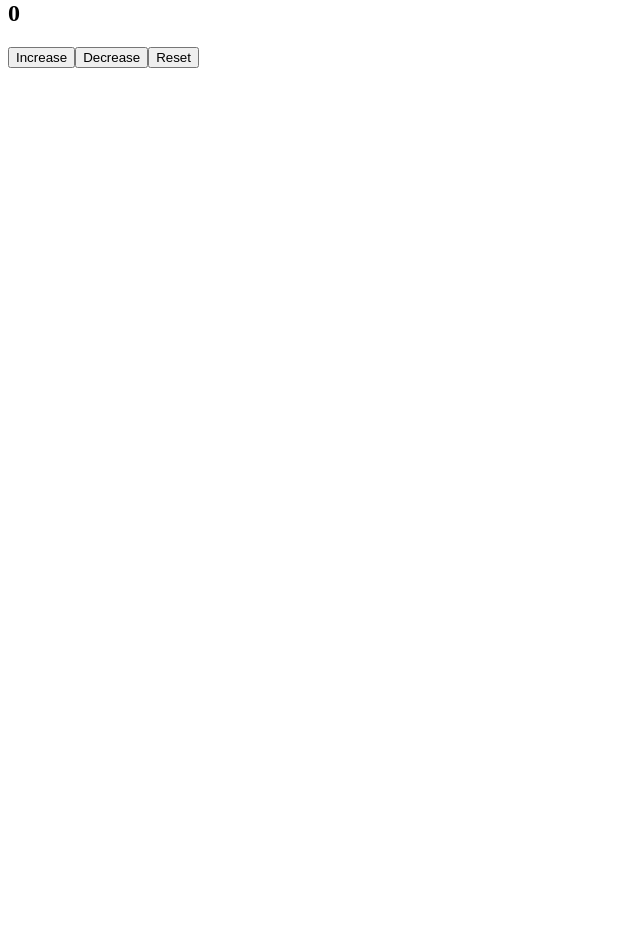
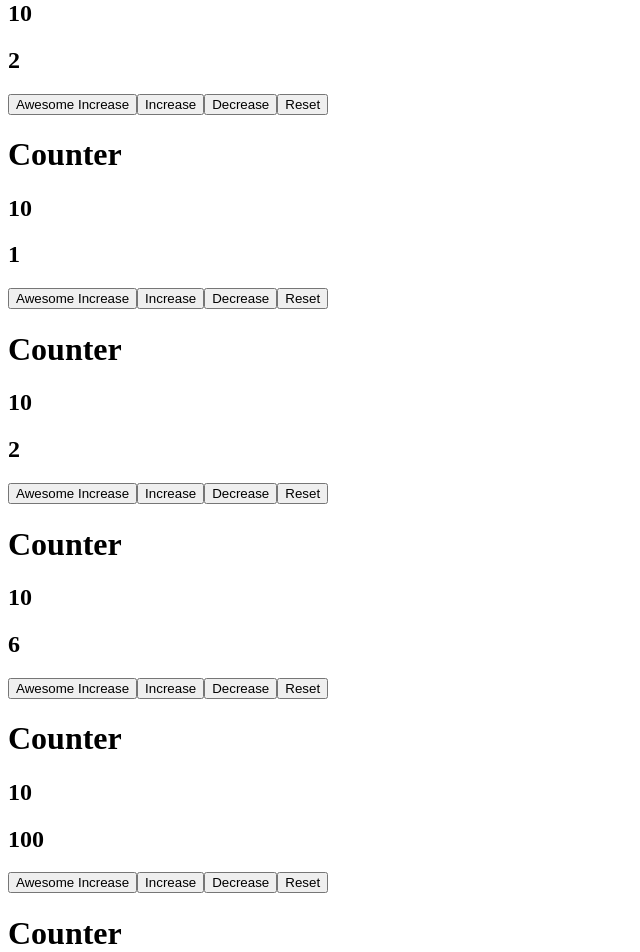
Before and after one commit to MartynaBartniczak/React, a React (Create React App) app: page / in a window 1280 px wide. Shown: the part 80-1032 px from the top of the page, without its empty margins (0-640 px from the left). Before the commit the page ends 800 px from the top, so only its background shows below. Built offline with nearby package versions, Linux system fonts and the light colour scheme.

Commit message:
koniec na dzis

```diff
--- a/src/components/App.js
+++ b/src/components/App.js
@@ -3,9 +3,48 @@ import React from 'react'
 import Counter from './Counter'
 
 export default class App extends React.Component {
+  state = {
+    commonCounterValue: 10
+  }
+
+  inceaseCommonCounter = () => {
+    this.setState({
+      commonCounterValue: this.state.commonCounterValue+1
+    })
+  }
+
   render() {
     return (
       <div>
+        <Counter
+          deltaValue={2}
+          handleIncrementClick={this.inceaseCommonCounter}
+          sharedValue={this.state.commonCounterValue}/>
+        <Counter
+          deltaValue={1}
+          handleIncrementClick={this.inceaseCommonCounter}
+          sharedValue={this.state.commonCounterValue}/>
+        <Counter
+          deltaValue={2}
+          handleIncrementClick={this.inceaseCommonCounter}
+          sharedValue={this.state.commonCounterValue}/>
+        <Counter
+          deltaValue={6}
+          handleIncrementClick={this.inceaseCommonCounter}
+          sharedValue={this.state.commonCounterValue}/>
+        <Counter
+          deltaValue={100}
+          handleIncrementClick={this.inceaseCommonCounter}
+          sharedValue={this.state.commonCounterValue}/>
+        <Counter
+          deltaValue={90}
+          handleIncrementClick={this.inceaseCommonCounter}
+          sharedValue={this.state.commonCounterValue}/>
+        <Counter
+          deltaValue={2}
+          handleIncrementClick={this.inceaseCommonCounter}
+          sharedValue={this.state.commonCounterValue}/>
+        <Counter />
         <Counter />
       </div>
     )
--- a/src/components/Counter.js
+++ b/src/components/Counter.js
@@ -3,24 +3,18 @@ import React from 'react'
 export default class Counter extends React.Component {
 
   state = {
-    value: 0
+    value: this.props.deltaValue
   }
 
-  handleIncrementClick = () => {
+  updateValue = (delta) => {
     this.setState({
-      value: this.state.value + 1
-    })
-  }
-
-  handleDecrementValue = () => {
-    this.setState({
-      value: this.state.value - 1
+      value: this.state.value + delta * (this.props.deltaValue || 1)
     })
   }
 
   handleResetValue = () => {
     this.setState({
-      value: 0
+      value: this.props.deltaValue
     })
   }
 
@@ -29,15 +23,23 @@ export default class Counter extends React.Component {
     return (
       <div>
         <h1>Counter</h1>
+        <h2>{this.props.sharedValue}</h2>
         <h2>{this.state.value}</h2>
         <div>
           <button
-            onClick={this.handleIncrementClick}
+            onClick={this.props.handleIncrementClick}
+            >
+            Awesome Increase
+          </button>
+
+          <button
+            onClick={ () => this.updateValue(1)}
           >
             Increase
           </button>
+
           <button
-            onClick={this.handleDecrementValue}
+            onClick={ () =>this.updateValue(-1)}
           >
             Decrease
           </button>
```
